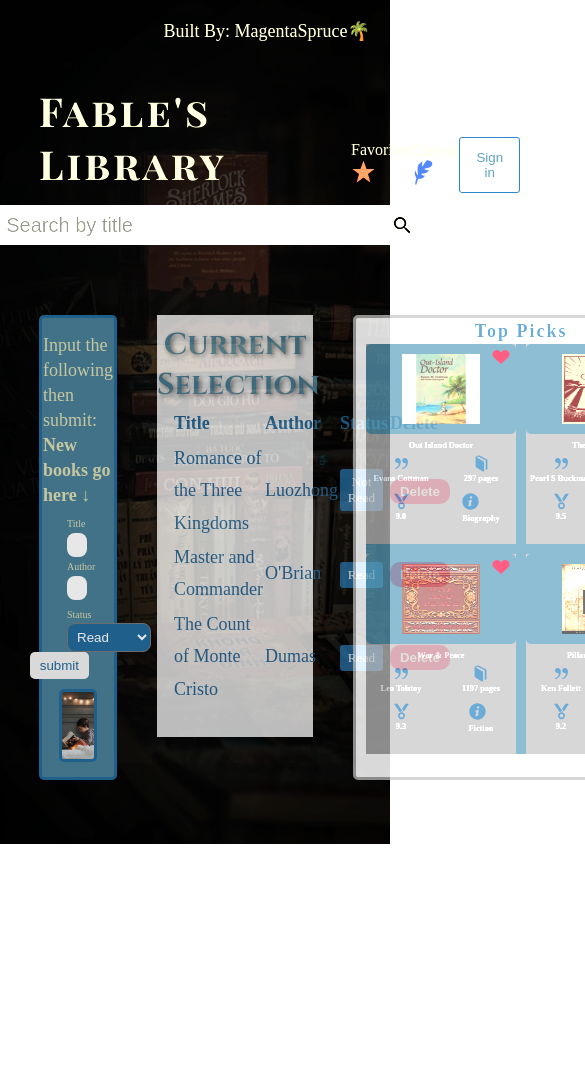
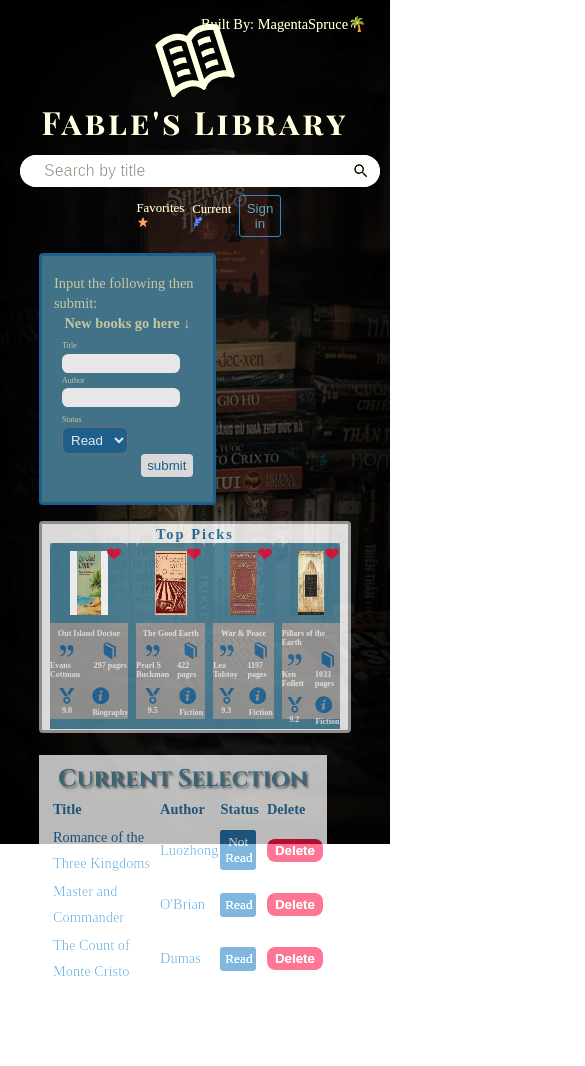
Before and after one commit to MagentaSpruce/library, a plain HTML site: page index.html in a window 390 px wide. Shown: the top 1066 px of the page, 585 px wide, since content can reach past the window. Before the commit the page ends 844 px from the top, so only its background shows below. Drawn offline with Linux system fonts and the light colour scheme.

Commit message:
Library project finished

```diff
--- a/index.html
+++ b/index.html
@@ -4,16 +4,16 @@
     <meta charset="UTF-8">
     <meta http-equiv="X-UA-Compatible" content="IE=edge">
     <meta name="viewport" content="width=device-width, initial-scale=1.0">
+    <link rel="shortcut icon" href="/img/icon.png" type="image/x-icon">
     <link rel="stylesheet" href="style.css">
-
-
     <title>Library - Odin Project</title>
 </head>
 <body>
     <main>
-        <p class="madeBy">Built By: MagentaSpruce<span>🌴</span></p>
+        <p class="madeBy">Built By: MagentaSpruce<span>🌴</span>
+        </p>
+
         <header>
-
             <svg class="logo">
                 <use xlink:href="img/sprite.svg#icon-open-book"></use>
             </svg>
@@ -25,12 +25,15 @@
                     <input id="search__input" placeholder="Search by title">
                     <img class="search-icon" src="search.svg" alt="">
                 </div>
+
             </div>
+
             <div class="links__box">
                 <div class="nav__tag">
                     <a class="favorites" href="#">Favorites <svg class="top1">
                             <use xlink:href="img/sprite.svg#icon-star"></use>
-                        </svg></a>
+                        </svg>
+                        </a>
                 </div>
                 <div class="nav__tag">
                     <a class="current" href="#">Current </a><svg class="top2">
@@ -40,6 +43,7 @@
                 <button class="sign-in">Sign in</button>
             </div>
         </header>
+
         <div class="middle__container">
             <div class="input">
                 <div class="input__title">
@@ -67,6 +71,7 @@
                     </form>
                     <div class="input-pic"></div>
             </div>
+
     <div class="display">
         <h2>Current Selection</h2>
         <div class="row">
@@ -83,8 +88,8 @@
                 </tbody>
                 <tbody id="book-table-body">
                     <tr>
-                        <td>Naruto</td>
-                        <td>Naruto mini</td>
+                        <td>filler</td>
+                        <td>filler mini</td>
                         <td>
                             <button class="status-button">read</button>
                         </td>
@@ -94,8 +99,8 @@
                         </td>
                     </tr>
                     <tr>
-                        <td>Naruto</td>
-                        <td>Naruto mini</td>
+                        <td>filler</td>
+                        <td>filler mini</td>
                         <td>
                             <button class="status-button">read</button>
                         </td>
@@ -104,8 +109,8 @@
                         </td>
                     </tr>
                     <tr>
-                        <td>Naruto</td>
-                        <td>Naruto mini</td>
+                        <td>filler</td>
+                        <td>filler mini</td>
                         <td>
                             <button class="status-button">reading</button>
                         </td>
--- a/index.js
+++ b/index.js
@@ -1,34 +1,39 @@
 'use strict';
 
 let library;
+let book;
 const DEFAULT_DATA = [
     {name: "The Count of Monte Cristo", author: "Dumas", status: "read"},
     {name: "Master and Commander", author: "O'Brian", status: "read"},
     {name: "Romance of the Three Kingdoms", author: "Luozhong", status: "not read"},
 ]
 
-const $name = document.querySelector('#name');
-const $author = document.querySelector('#author');
-const $status = document.querySelector('#status');
-const $tableBody = document.querySelector("#book-table-body");
-const $form = document.querySelector('#form').addEventListener('submit', (e) => {
+const formSubmit = (e) => {
   e.preventDefault();
   addBookToLibrary();
   render();
   clearForm();
-  console.log('test');
-});
+};
 
-
-
-const $table = document.querySelector("table").addEventListener("click", (e) => {
+const removeBook = (e) => {
   const currentTarget = e.target.parentNode.parentNode.childNodes[1];
   if(e.target.innerHTML === 'delete'){
        if(confirm(`Are you sure you want to delete ${currentTarget.innerText}`))
       deleteBook(findBook(library, currentTarget.innerText));}
        updateLocalStorage();
        render();
-   });
+  };
+
+
+const name = document.querySelector('#name');
+const author = document.querySelector('#author');
+const status = document.querySelector('#status');
+const tableBody = document.querySelector("#book-table-body");
+
+const form = document.querySelector('#form').addEventListener('submit', formSubmit);
+const table = document.querySelector("table").addEventListener("click", removeBook)
+
+
 
 class Book {
   constructor(name, author, status) {
@@ -39,22 +44,23 @@ const $table = document.querySelector("table").addEventListener("click", (e) =>
     }
 
 function addBookToLibrary() {
-        if ($name.value.length === 0 || $author.value.length === 0) {
-          alert("Please, fill all the fields");
-          return;
-        }
-        const newBook = new Book($name.value, $author.value, $status.value);
+  name.value.length === 0 || author.value.length === 0 ? alert("Please fill in all fields 🤗") : console.log('Test spot');
+
+  const newBook = new Book(name.value, author.value, status.value);
 
   library.push(newBook);
   updateLocalStorage();
   }
+
 function changeStatus(book) {library[book].status === "read" || library[book].status === "reading" ? status : "not read"}
 
 
 function deleteBook(currentBook) {
     library.splice(currentBook, currentBook + 1);
     }
-      let book;
+
+
+
 function findBook(libraryArray, name) {
     if (libraryArray.length === 0 || libraryArray === null) {
         return;
@@ -64,14 +70,18 @@ const $table = document.querySelector("table").addEventListener("click", (e) =>
          return libraryArray.indexOf(book);
     }
       }
+
+
 function clearForm() {
-        $name.value = "";
-        $author.value = "";
+  name.value = "";
+  author.value = "";
       }
+
+
 function updateLocalStorage() {
     localStorage.setItem("library", JSON.stringify(library));
-        //library = JSON.parse(localStorage.getItem("library"));
       }
+
 function checkLocalStorage() {
     if (localStorage.getItem("library")) {
       library = JSON.parse(localStorage.getItem("library"));
@@ -82,7 +92,7 @@ const $table = document.querySelector("table").addEventListener("click", (e) =>
 
 function render() {
     checkLocalStorage();
-        $tableBody.innerHTML = "";
+      tableBody.innerHTML = "";
       library.forEach((book) => {
     const htmlBook = `
         <tr>
@@ -92,7 +102,7 @@ const $table = document.querySelector("table").addEventListener("click", (e) =>
           <td><button class="delete">delete</button></td>
         </tr>
             `;
-          $tableBody.insertAdjacentHTML("afterbegin", htmlBook);
+      tableBody.insertAdjacentHTML("afterbegin", htmlBook);
         });
       }
 
--- a/style.css
+++ b/style.css
@@ -18,7 +18,12 @@
     --z-index-s: 1;
     --z-index-m: 5;
     --z-index-l: 10;
+
+
+    /* Responsive Breakpoints */
+    --bp-largest: 75rem;
 }
+
 
 *,
 *::before,
@@ -35,7 +40,9 @@ body{
 html{
     font-size: 62.5%;
     color:var(--color-light-2);
+
 }
+
 
 h1{
     font-family: 'Playfair Display SC', serif;
@@ -43,7 +50,6 @@ h1{
     font-weight: 700;
     letter-spacing: 3px;
     margin-bottom: 1.5rem;
-
 }
 
 h2{
@@ -53,8 +59,7 @@ h2{
     color: var(--color-dark-1);
     font-weight: 700;
     margin: 1rem 0 2rem 0;
-    text-shadow: .2rem .2rem .5rem rgba(0,0,0,.6);
-
+    text-shadow: .2rem .2rem .3rem rgba(0,0,0,.6);
 }
 
 h3,
@@ -66,7 +71,6 @@ p{
 h5{
     color: var(--color-white-2);
     margin-top: .2rem;
-
 }
 
 a{
@@ -91,7 +95,6 @@ ul{
     top: 2rem;
     right: 2rem;
    z-index: var(--z-index-m);
-
 }
 
 span{
@@ -104,8 +107,6 @@ main{
     background-size: cover;
     height: 100vh;
     filter: brightness(130%);
-
-
 }
 
 main::after{
@@ -118,23 +119,17 @@ main::after{
     z-index: var(--z-index-s);
     background: rgba(0,0,0,.6);
     box-shadow: inset 8rem 6rem 20rem #000, inset -8rem -6rem 20rem #000;
-
-
-
 }
 
+/************HEADER************/
 header{
     display: flex;
     justify-content: space-between;
     align-items: center;
-
-
-
 }
 
 svg{
     fill: var(--color-light-2);
-
 }
 
 .logo{
@@ -146,29 +141,22 @@ svg{
 .title__box{
     width: 80vw;
     display: flex;
-
     z-index: var(--z-index-m);
     margin: 0 auto;
     align-items: center;
     flex-direction: column;
     transition: all .2s;
-
-
-
 }
 
 .title__box--search{
     width: 50rem;
     display: flex;
     align-items: center;
-
     justify-content: center;
     transition: all .2s;
-
 }
 
 #search__input{
-
     font-size: 2rem;
     text-indent: 1rem;
     height: 4rem;
@@ -178,10 +166,8 @@ svg{
     border: none;
     padding: .7rem 2rem;
     width: 90%;
-
     margin-right: -3.5rem;
     transition: all .2s;
-
 }
 
 .search-icon{
@@ -189,13 +175,11 @@ svg{
     width: 2.25rem;
     background-color: var(--color-light-1);
     z-index: var(--z-index-l);
+}
 
-
-}
 #search__input:focus{
     outline: none;
     width: 110%;
-
     background-color: var(--color-light-1);
 }
 
@@ -207,11 +191,8 @@ svg{
     transform: translateY(2px);
 }
 
-
-
-
 .links__box{
-    width: 25vw;
+    width: 30vw;
     z-index: var(--z-index-m);
     display: flex;
     justify-content: space-between;
@@ -229,7 +210,6 @@ svg{
     color: var(--color-dark-1);
     cursor: pointer;
     border-radius: 3px;
-
 }
 
 .sign-in:hover{
@@ -241,17 +221,19 @@ svg{
 .top2{
     width: 2.5rem;
     height: 2.5rem;
+
 }
 
 .top1{
     fill: coral;
+
 }
 
 .top2{
     fill: royalblue
 }
 
-/* Container */
+/********* Container **********/
 .middle__container{
     display: grid;
     grid-template-columns: [full-start] 1fr [mid-start] 2fr [mid-end] 1fr [full-end];
@@ -267,8 +249,6 @@ svg{
     height: 50vh;
     background-color: var(--color-white-2);
     opacity: .6;
-
-
 }
 
 .row{
@@ -278,29 +258,20 @@ svg{
 
 .twelve__columns1{
     width: 100%;
-
 }
 
 
 
 tbody{
     font-size: 2rem;
-
     color: var(--color-dark-2);
-
-
-
    }
 
 tr{
     font-size: 1.8rem;
     line-height: 1.8;
-
     text-align: -webkit-match-parent;
     margin-right: 1rem;
-
-
-
 }
 
 .delete{
@@ -313,7 +284,6 @@ tr{
     outline: none;
     border-radius: 1rem;
     cursor: pointer;
-
 }
 
 .delete:hover{
@@ -337,14 +307,7 @@ tr{
     border-radius: .3rem;
     cursor: pointer;
     font-family: inherit;
-    width: 90%;
-
-
-
-
-
-
-
+    width: 80%;
 }
 
 .status-button:hover{
@@ -356,8 +319,6 @@ tr{
     transform: translateY(2px);
     box-shadow: none;
 }
-
-
 
 .input{
     width: 20vw;
@@ -412,7 +373,6 @@ height: 2.4rem;
     text-indent: .5rem;
     border-radius: .8rem;
     border: none;
-
 }
 
 .status-btn{
@@ -424,8 +384,6 @@ padding: .5rem .5rem;
     margin-top: 3px;
     cursor: pointer;
     outline: none;
-
-
 }
 
 .button-primary{
@@ -436,13 +394,11 @@ outline: none;
     cursor: pointer;
     color: var(--color-dark-2);
     outline: none;
-
 }
 
 .button-primary:hover{
     transform: translateY(-2px);
     box-shadow: .5rem .5rem 1rem rgba(0,0,0,.6);
-
 }
 
 .button-primary:active{
@@ -454,7 +410,6 @@ outline: none;
 .u-full-width:hover,
 .u-full-width:focus{
     width: 100%;
-
 }
 
 .input-pic{
@@ -465,30 +420,7 @@ outline: none;
     width: 90%;
     border-radius:.5rem;
     border: 3px solid var(--color-dark-2);
-
-
-
 }
-
-
-
-
-
-
-
-
-
-
-
-
-
-
-
-
-
-
-
-
 
 .finished__section{
     grid-column: mid-end / full-end;
@@ -498,36 +430,29 @@ outline: none;
     height: 55vh;
     border: 3px solid var(--color-gray-2);
     border-radius: .5rem;
-
 }
 
 .finish-title{
 
     color: var(--color-dark-2);
     text-align: center;
-
     letter-spacing: 2px;
-    margin: 2.3px auto;
-
-
-
+    margin: 2.3px auto 1rem auto;
 }
 
 .finished__grid{
 
     margin: 0rem 1rem;
     display:grid;
-    grid-template-columns: repeat(2, minmax(15rem, 1fr));
+    grid-template-columns: repeat(2,minmax(min-content, max-content));
     grid-template-rows: auto;
     grid-gap: 1rem;
     grid-row-gap: 1rem;
     background-color: var(--color-dark-1);
-
 }
 
 .finished{
     background-color: var(--color-gray-2);
-    height: 20rem;
 
 
 
@@ -536,22 +461,16 @@ outline: none;
 .img__container{
     background-color:var(--color-dark-1);
     padding: 1rem;
-    height: 9rem;
-
+    height: 7rem;
     margin: 0 auto;
     display: flex;
-    border-radius: 5px;
+    border-radius: 5px 5px 0 0;
     position: relative;
-
-
-
-
 }
 
 .finished__img{
   width: 60%;
   margin: 0 auto;
-
 }
 
 .finished__like{
@@ -559,9 +478,8 @@ fill: crimson;
 height: 2rem;
 width: 2rem;
 position: absolute;
-top: 3px;
-left: 83%;
-
+top: 1%;
+left: 67%;
 }
 
 .finished__like1{
@@ -590,7 +508,286 @@ width: 1.7rem;
     flex-direction: column;
     justify-items: center;
     align-items: center;
+}
+
+@media screen and (max-width: 1350px){
+    html{font-size: 50%;
+    };
+
+    button{
+        font-size: .5rem;
+    }
+
+    .top1,
+    .top2{
+    width: 2rem;
+    height: 2rem;
+}
+
+    .finished__grid{
+        height: 90%;
+    }
+
+    .finished__content{
+        grid-row-gap: 3rem;
+    }
+
+    .finished__like1{
+        width: 2rem;
+        height: 2rem;
+    }
+
+    h5{
+        font-size: 1rem;
+    }
+}
+
+@media screen and (max-width: 1000px){
+
+    .middle__container{
+        display: grid;
+        grid-template-columns: repeat(8, [col-start]  1fr [col-end]);
+        grid-template-rows: repeat(6, 82px);
+
+        margin-top: 7rem;
+        grid-column-gap: 1rem;
+    }
+
+    .finished__section{
+
+        grid-column: 1/-1;
+        grid-row: 4/7;
+        height: auto;
+        margin-top: 1rem;
+
+    }
+
+
+    .input{
+        height: auto;
+        grid-column: 1/2;
+        grid-row: 1/4;
+    }
+
+    .display{
+        height: auto;
+        width: auto;
+        grid-column: 2/-1 ;
+        grid-row: 1/4;
+        padding-bottom: 1rem;
+
+    }
+    .top1,
+    .top2{
+    width: 1.5rem;
+    height: 1.5rem;
+}
+
+.sign-in{
+    padding: .6rem .8rem;
+    width: 30%;
+}
+
+.madeBy{
+    right: 8rem;
+}
+
+.input-pic{
+     display: none;
+ }
+
+ .finished__grid{
+
+    margin: 0rem 1rem;
+    display:grid;
+    grid-template-columns: repeat(4,minmax(min-content, max-content));
+
+    grid-gap: 1rem;
+
+    background-color: var(--color-dark-1);
+
+}
+
+.finished{
+    background-color: var(--color-gray-2);
+    height: 95%;
 
 
 
 }
+
+.img__container{
+    background-color:var(--color-dark-1);
+    padding: 1rem;
+    height: 12rem;
+    margin: 0 auto;
+    display: flex;
+    border-radius: 5px 5px 0 0;
+    position: relative;
+}
+
+.finished__img{
+  width: 60%;
+  margin: 0 auto;
+}
+
+.finished__like{
+fill: crimson;
+height: 2rem;
+width: 2rem;
+position: absolute;
+top: 3%;
+left: 72%;
+}
+
+.finished__like1{
+fill: var(--color-dark-2);
+height: 2.2rem;
+width: 2.2rem;
+}
+
+.finished__content{
+    display: grid;
+    grid-template-columns: 1fr 1fr;
+    grid-gap: 1rem;
+    justify-items: center;
+    align-content: center;
+}
+
+.finished__title{
+    padding: .5rem 0;
+}
+
+.finished__grid{
+    margin-top: -1rem;
+}
+
+.status-btn{
+    width: 50%;
+}
+
+.button-primary{
+    padding: .5rem .8rem;
+    width: 40%;
+
+}
+}
+
+@media screen and (max-width: 930px){
+    .links__box{
+        display: grid;
+        grid-gap: 1rem;
+
+    }
+
+    .madeBy{
+        right: 5rem;
+    }
+
+    .sign-in{
+        width: 100%;
+    }
+
+    main{
+        height: 100vh;
+
+    }
+
+    .middle__container{
+        display: grid;
+        height: 100vh;
+        grid-template-columns: repeat(8, [col-start]  1fr [col-end]);
+        grid-template-rows: repeat(8, 110px);
+
+        margin-top: 7rem;
+        grid-column-gap: 1rem;
+
+
+
+
+    }
+
+    .finished__section{
+
+        grid-column: 4/-1;
+        grid-row: 1/3;
+        height: auto;
+
+
+    }
+
+
+    .input{
+        height: auto;
+        width: auto;
+        grid-column: 1/4;
+        grid-row: 1/3;
+        margin-top: 1rem;
+    }
+    .display{
+        margin-top: -6rem;
+        height: auto;
+        width: auto;
+        grid-column: 1/8 ;
+        grid-row: 4/6;
+
+
+    }
+    header{
+        margin: 0 auto;
+    }
+
+    .img__container{
+        height: 10rem;
+    }
+}
+
+@media screen and (max-width: 650px){
+
+    .madeBy{
+        right: 3rem;
+    }
+
+    header{
+        display: flex;
+        flex-direction: column;
+        margin-top: -8rem;
+
+    }
+    .links__box{
+        display: flex;
+        margin-top: 1rem;
+
+    }
+
+
+
+    .finished__section{
+
+        grid-column: 1/12;
+        grid-row: 3/5;
+        height: auto;
+
+
+    }
+
+    .input{
+
+        grid-column: 1/6;
+        grid-row: 1/3;
+        margin-top: -5rem;
+        margin-bottom: 1rem;
+    }
+    .display{
+
+        height: auto;
+        width: auto;
+        grid-column: 1/-1 ;
+        grid-row: 6/8;
+        margin-top: -11rem;
+
+
+
+    }
+
+}
```
Lines whose indentation alone changed are shown as unchanged.
